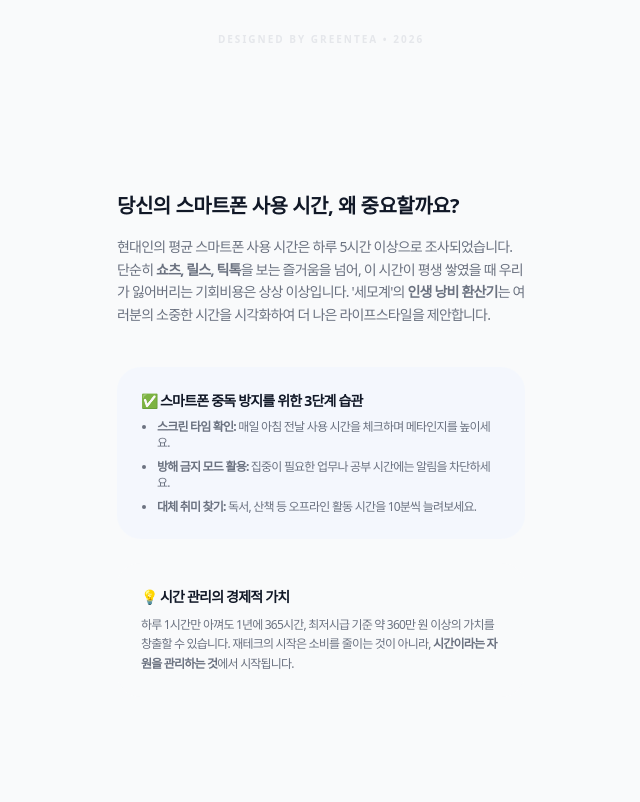
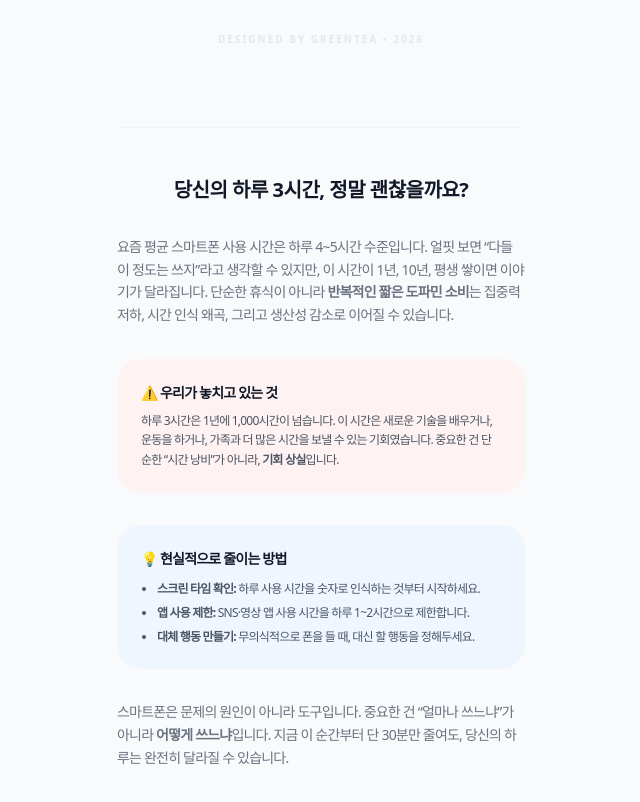
Before and after one commit to greentea2417/semogye-calculator, a Next.js app: page /life/waste-time in a window 1280 px wide. Shown: the part 460-1262 px from the top of the page, without its empty margins (319-959 px from the left). Before the commit the page ends 1205 px from the top, so only its background shows below. Built offline with nearby package versions, Linux system fonts and the light colour scheme; a web font is replaced by a local one.

Commit message:
feat: 키빼몸(KBM) 계산기 추가 및 라이프 페이지 UI 개선

```diff
--- a/app/life/page.tsx
+++ b/app/life/page.tsx
@@ -35,6 +35,7 @@ export default function LifePage() {
         <div className="bg-white rounded-xl overflow-hidden">
           <Item href="/life/bmi" title="BMI 계산기" desc="비만도 지수 확인" />
           <Item href="/life/body-age" title="신체 나이 계산기" desc="내 몸의 실제 나이 확인" />
+          <Item href="/life/kbm" title="키빼몸 계산기" desc="내 몸매 기준 한눈에 확인"/>
         </div>
       </section>
 
--- a/app/life/waste-time/page.tsx
+++ b/app/life/waste-time/page.tsx
@@ -75,40 +75,44 @@ export default function WasteTimeCalculator() {
       <footer className="pt-8 text-center">
         <p className="text-[10px] font-bold text-gray-200 uppercase tracking-[0.2em]">Designed by greentea • 2026</p>
 
-      {/* SEO를 위한 정보성 컨텐츠 섹션 */}
-      <section className="mt-20 space-y-10 text-left border-t border-gray-50 pt-16">
-        <div className="space-y-4">
-          <h2 className="text-xl font-bold text-gray-900 tracking-tight">
-            당신의 스마트폰 사용 시간, 왜 중요할까요?
+      {/* 하단 통합 컨텐츠 */}
+<section className="mt-20 space-y-8 text-left border-t border-gray-100 pt-12">
+
+  <h2 className="text-xl font-bold text-gray-900 tracking-tight text-center">
+    당신의 하루 3시간, 정말 괜찮을까요?
   </h2>
+
   <p className="text-sm text-gray-500 leading-relaxed">
-            현대인의 평균 스마트폰 사용 시간은 하루 5시간 이상으로 조사되었습니다.
-            단순히 <b>쇼츠, 릴스, 틱톡</b>을 보는 즐거움을 넘어, 이 시간이 평생 쌓였을 때
-            우리가 잃어버리는 기회비용은 상상 이상입니다. '세모계'의 <b>인생 낭비 환산기</b>는
-            여러분의 소중한 시간을 시각화하여 더 나은 라이프스타일을 제안합니다.
+    요즘 평균 스마트폰 사용 시간은 하루 4~5시간 수준입니다.
+    얼핏 보면 “다들 이 정도는 쓰지”라고 생각할 수 있지만, 이 시간이 1년, 10년, 평생 쌓이면 이야기가 달라집니다.
+    단순한 휴식이 아니라 <b>반복적인 짧은 도파민 소비</b>는 집중력 저하, 시간 인식 왜곡, 그리고 생산성 감소로 이어질 수 있습니다.
+  </p>
+
+  <div className="bg-red-50 rounded-[24px] p-6 space-y-2">
+    <h3 className="font-bold text-gray-900 text-sm">⚠️ 우리가 놓치고 있는 것</h3>
+    <p className="text-xs text-gray-600 leading-relaxed">
+      하루 3시간은 1년에 1,000시간이 넘습니다.
+      이 시간은 새로운 기술을 배우거나, 운동을 하거나, 가족과 더 많은 시간을 보낼 수 있는 기회였습니다.
+      중요한 건 단순한 “시간 낭비”가 아니라, <b>기회 상실</b>입니다.
     </p>
   </div>
 
-        <div className="grid gap-6">
-          <div className="p-6 bg-blue-50/50 rounded-[24px] space-y-2">
-            <h3 className="font-bold text-gray-900 text-sm">✅ 스마트폰 중독 방지를 위한 3단계 습관</h3>
-            <ul className="text-xs text-gray-500 space-y-2 list-disc ml-4">
-              <li><b>스크린 타임 확인:</b> 매일 아침 전날 사용 시간을 체크하며 메타인지를 높이세요.</li>
-              <li><b>방해 금지 모드 활용:</b> 집중이 필요한 업무나 공부 시간에는 알림을 차단하세요.</li>
-              <li><b>대체 취미 찾기:</b> 독서, 산책 등 오프라인 활동 시간을 10분씩 늘려보세요.</li>
+  <div className="bg-blue-50 rounded-[24px] p-6 space-y-3">
+    <h3 className="font-bold text-gray-900 text-sm">💡 현실적으로 줄이는 방법</h3>
+    <ul className="text-xs text-gray-600 space-y-2 list-disc ml-4">
+      <li><b>스크린 타임 확인:</b> 하루 사용 시간을 숫자로 인식하는 것부터 시작하세요.</li>
+      <li><b>앱 사용 제한:</b> SNS·영상 앱 사용 시간을 하루 1~2시간으로 제한합니다.</li>
+      <li><b>대체 행동 만들기:</b> 무의식적으로 폰을 들 때, 대신 할 행동을 정해두세요.</li>
     </ul>
   </div>
 
-          <div className="p-6 bg-gray-50 rounded-[24px] space-y-2">
-            <h3 className="font-bold text-gray-900 text-sm">💡 시간 관리의 경제적 가치</h3>
-            <p className="text-xs text-gray-500 leading-relaxed">
-              하루 1시간만 아껴도 1년에 365시간, 최저시급 기준 약 360만 원 이상의 가치를 창출할 수 있습니다.
-              재테크의 시작은 소비를 줄이는 것이 아니라, <b>시간이라는 자원을 관리하는 것</b>에서 시작됩니다.
+  <p className="text-sm text-gray-500 leading-relaxed">
+    스마트폰은 문제의 원인이 아니라 도구입니다.
+    중요한 건 “얼마나 쓰느냐”가 아니라 <b>어떻게 쓰느냐</b>입니다.
+    지금 이 순간부터 단 30분만 줄여도, 당신의 하루는 완전히 달라질 수 있습니다.
   </p>
-          </div>
-        </div>
+
 </section>
-
       </footer>
     </main>
   );
```
Lines whose indentation alone changed are shown as unchanged.
